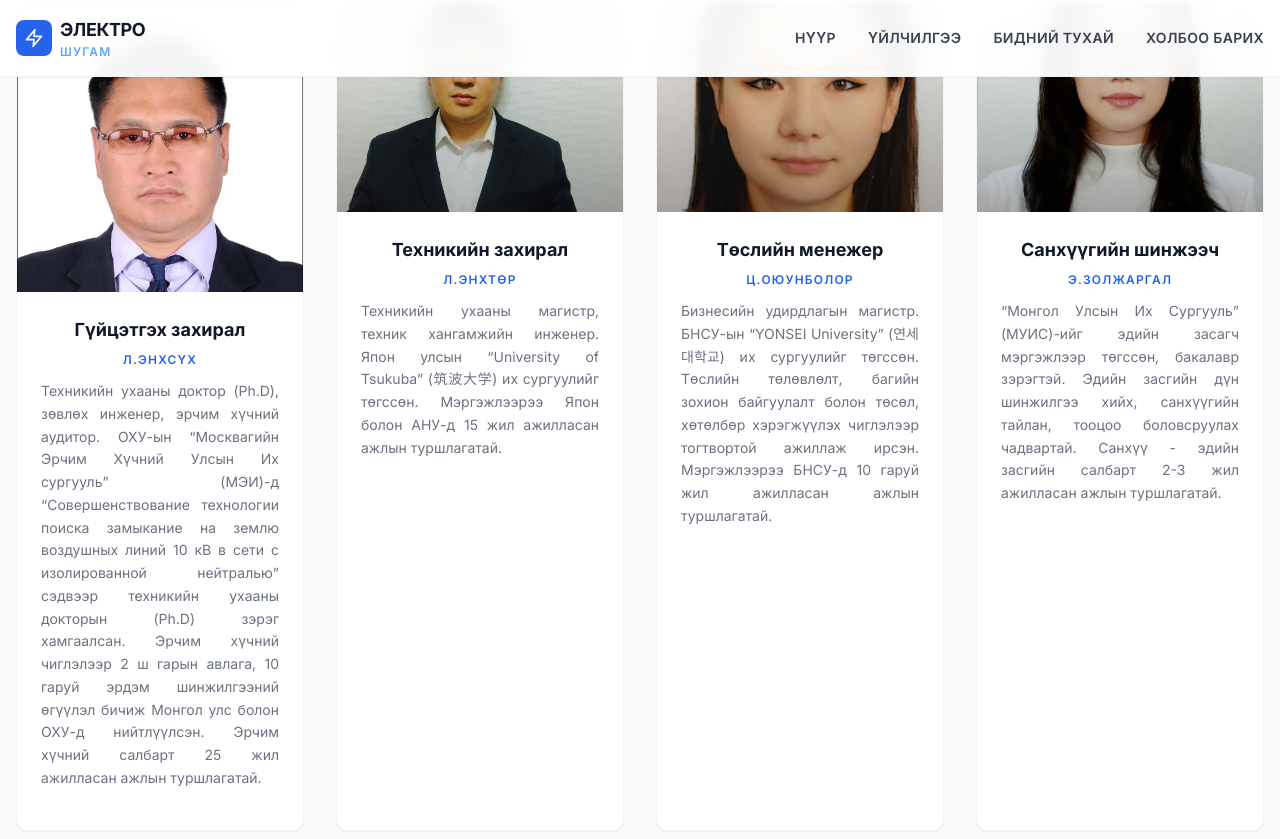
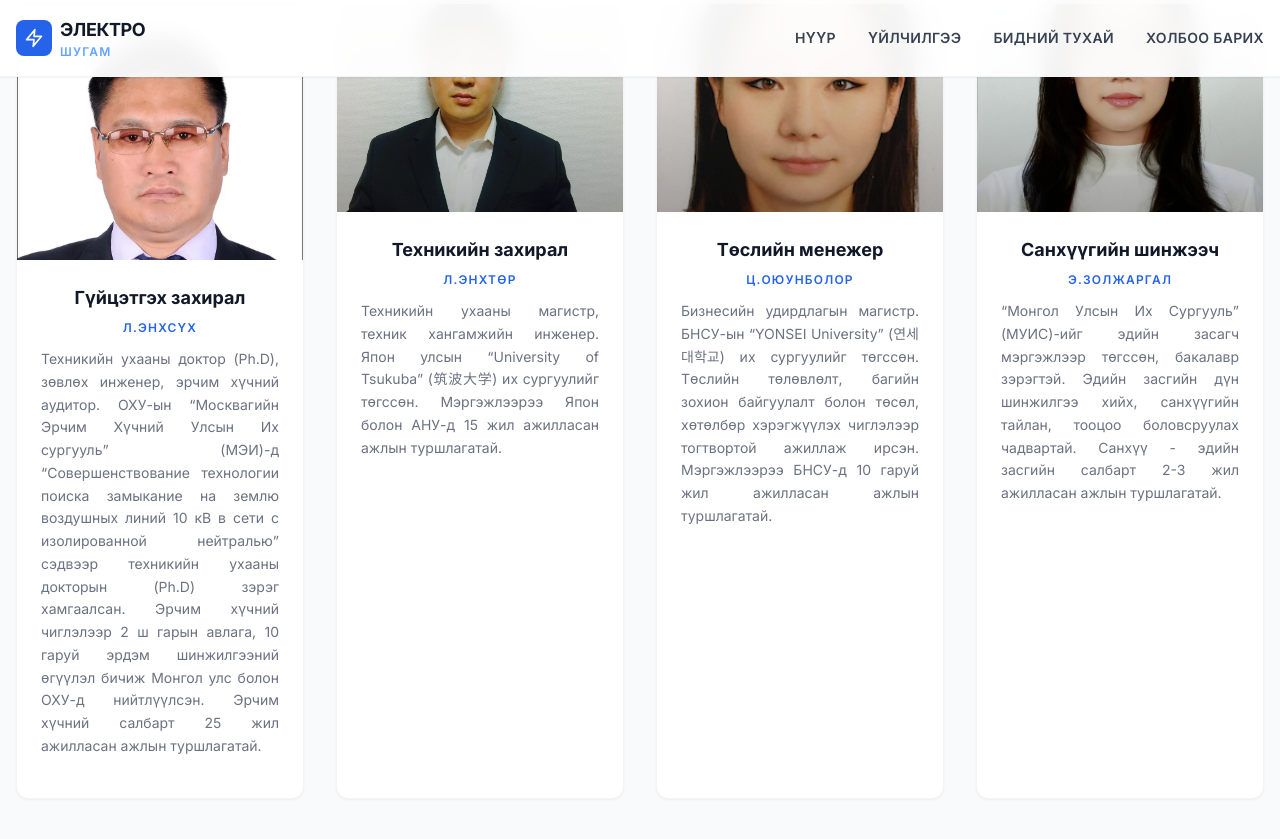
Before and after one commit to electroshugam/electroshugam_web_new, a Jekyll site: the page built from index.html, in a window 1280 px wide and 900 px high, scrolled down 3492 px. Shown: the top 839 px of the window. Built offline with Jekyll 4.4.1, drawn with Linux system fonts in a browser that asks for light colours; nearby versions of some CDN libraries.

Commit message:
fig update

```diff
--- a/index.html
+++ b/index.html
@@ -216,7 +216,7 @@ body_class: hero-dark
     <div class="grid grid-cols-1 md:grid-cols-2 xl:grid-cols-4 gap-8">
       <!-- Service 1 -->
       <div class="service-card group bg-white rounded-xl overflow-hidden shadow-sm hover:shadow-xl transition-all duration-300 border border-gray-100 hover:border-blue-100">
-      <div class="relative h-72 overflow-hidden">
+      <div class="relative h-64 overflow-hidden">
 
       <!-- zoom layer -->
           <img
```
